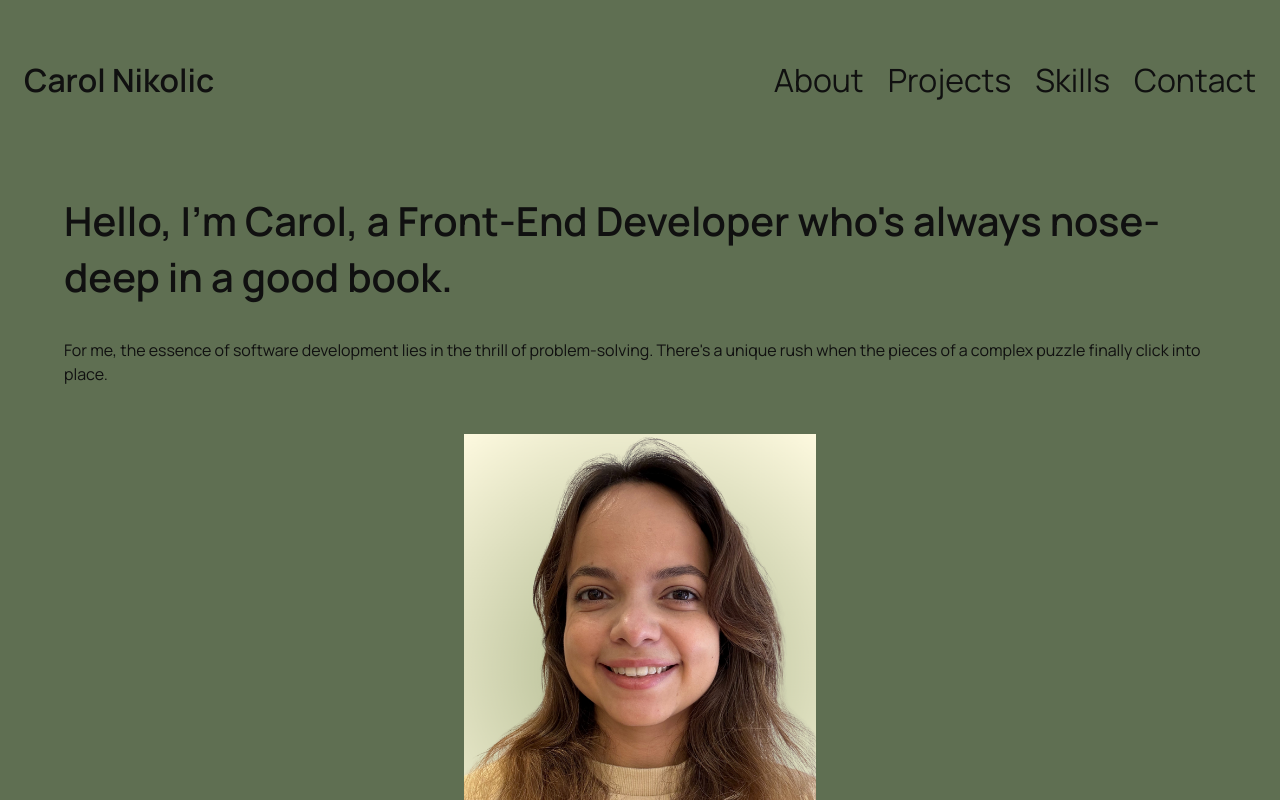
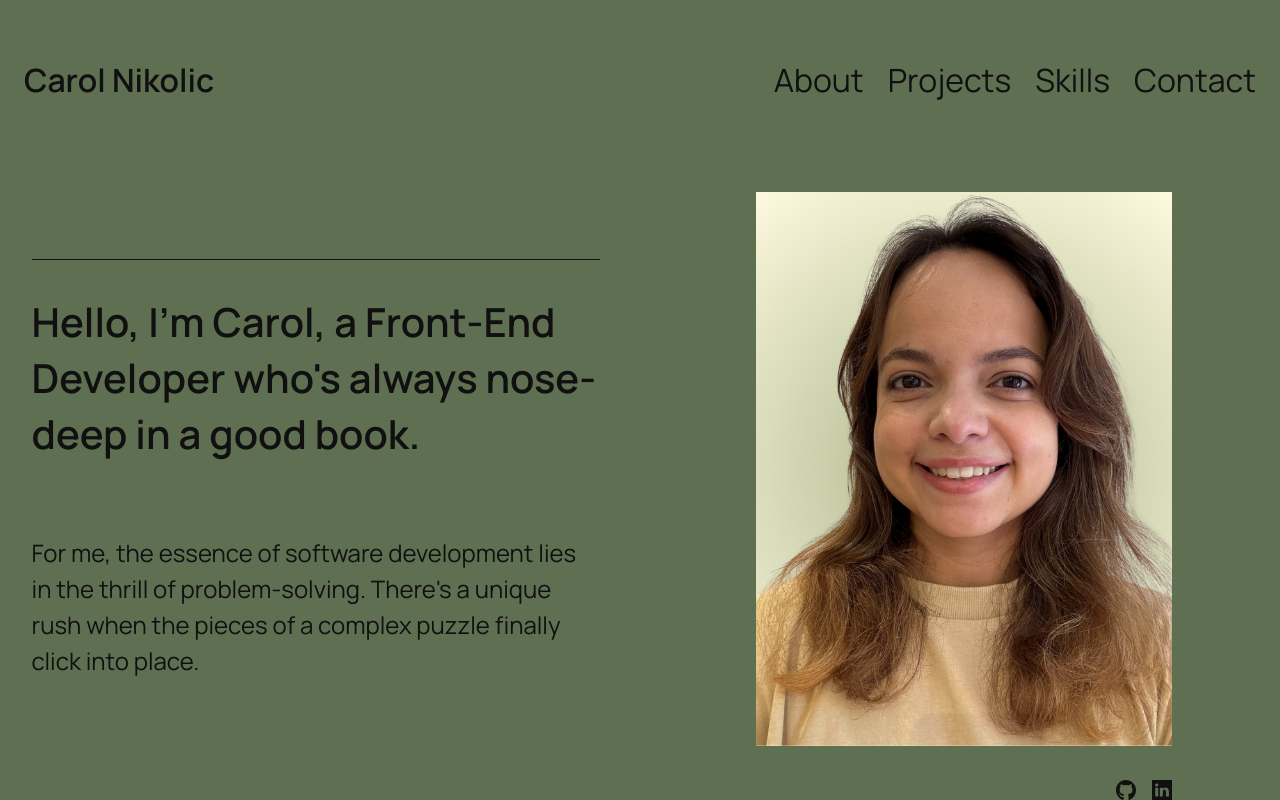
Before and after one commit to CarolANikolic/portfolio, a Next.js app: page / in a window 1280 px wide. Shown: the top 800 px of the page. Built offline with nearby package versions, Linux system fonts and the light colour scheme.

Commit message:
style: adjust about me session for bigger screen size.

```diff
--- a/app/globals.css
+++ b/app/globals.css
@@ -93,5 +93,6 @@ p {
   :root {
       --fs-medium: 2rem;
       --fs-big: 2.5rem;
+      --fs-small: 1.5rem;
   }
 }
--- a/app/page.module.css
+++ b/app/page.module.css
@@ -6,3 +6,9 @@
     margin: 2rem auto;
     width: 90%;
 }
+
+@media screen and (min-width: 1024px) {
+    .customHr {
+        width: 95%;
+    }
+}
--- a/components/AboutMe/index.module.css
+++ b/components/AboutMe/index.module.css
@@ -1,6 +1,8 @@
 .about {
+    background-color: var(--green);
+    display: grid;
+    gap: 1rem;
     width: 100%;
-    background-color: var(--green);
 }
 
 .imageContainer {
@@ -26,3 +28,32 @@
     margin: 0 auto;
     padding-top: 2rem;
 }
+
+@media screen and (min-width: 1024px) {
+    .about {
+        grid-template-columns: 1fr 1fr;
+    }
+
+    .about > *:first-child {
+        align-self: end;
+        border-top: 1px solid var(--black);
+    }
+
+    .about > *:nth-child(1),
+    .about > *:nth-child(2) {
+        grid-column: 1 / 2;
+        grid-row: auto;
+    }
+
+    .about > *:nth-child(3) {
+        grid-column: 2 / 3;
+        grid-row: 1 / 3;
+    }
+
+    .imageContainer {
+        width: 26rem;
+        margin: 0 auto;
+        padding-top: 2rem;
+        overflow: hidden;
+    }
+}
```
